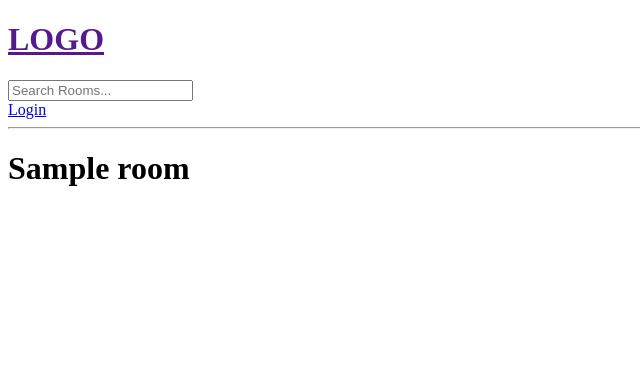
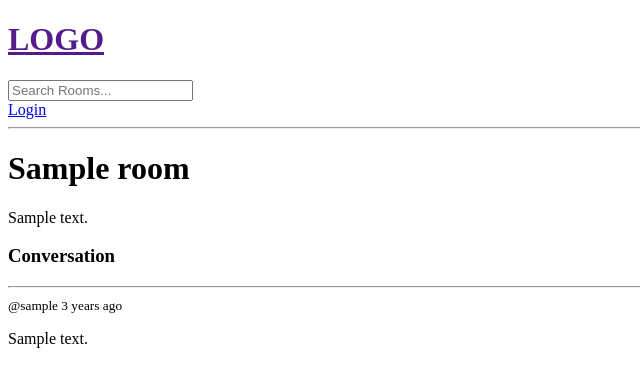
Before and after one commit to MicaelRiboura/study-platform, a Django app: page /room/1/ in a window 1280 px wide. Shown: the top 387 px of the page, without its empty margins (0-640 px from the left). Run offline with Django 4.2, Linux system fonts and the light colour scheme; tables that the repository leaves empty hold one stand-in row (values such as "Sample post").

Commit message:
feat(room): add structure for list and form of messages

```diff
--- a/base/templates/base/room.html
+++ b/base/templates/base/room.html
@@ -1,4 +1,27 @@
 {% extends 'main.html' %}
 {% block content %}
     <h1>{{room.name}}</h1>
+    <p>{{room.description}}</p>
+
+    <div class="comment-wrapper">
+        <h3>Conversation</h3>
+        <hr>
+        {% for message in room_messages %}
+            <div>
+                <small>@{{message.user}} {{message.created | timesince}} ago</small>
+                <p>{{message.body}}</p>
+
+            </div>
+        {% endfor %}
+    </div>
+
+    {% if request.user.is_authenticated %}
+        <div class="comment-form">
+            <form method="POST" action="">
+                {% csrf_token %}
+                <input type="text" name="body" placeholder="Write your message here..." />
+
+            </form>
+        </div>
+    {% endif %}
 {% endblock %}
```
